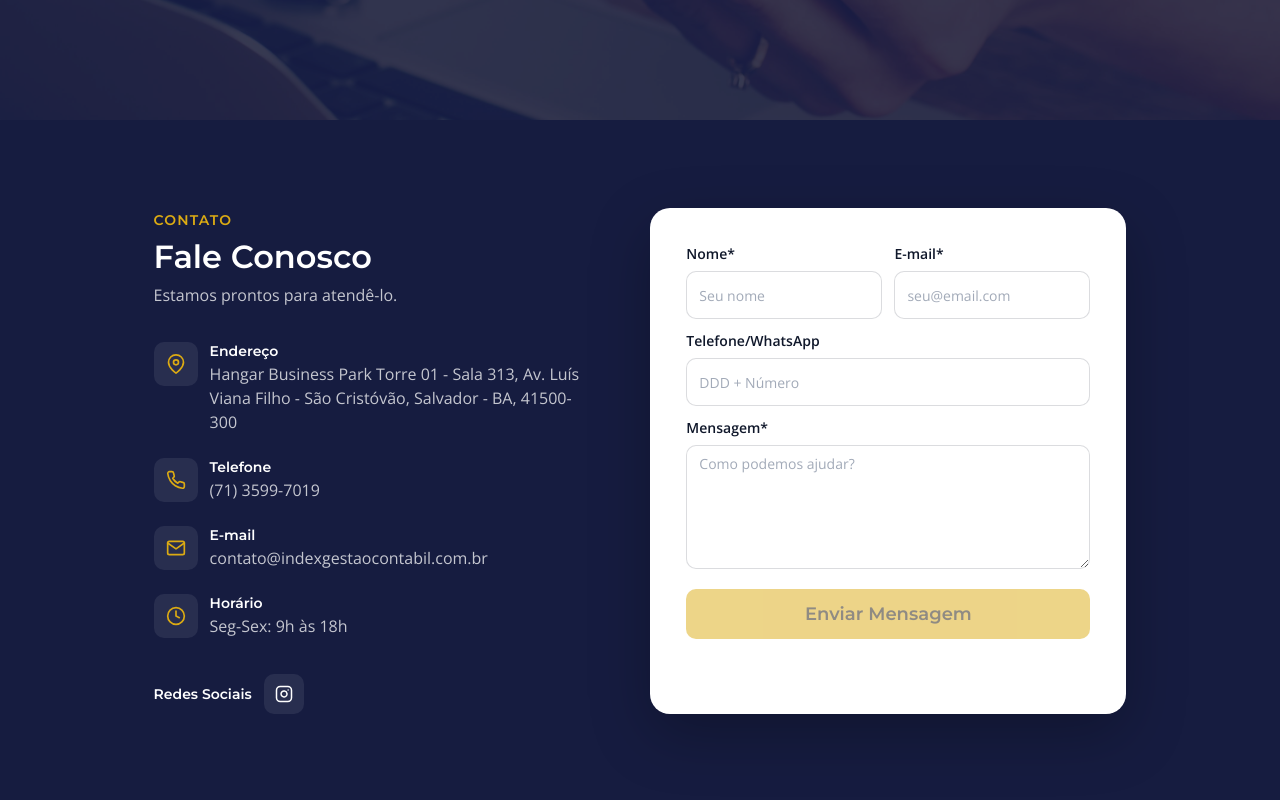
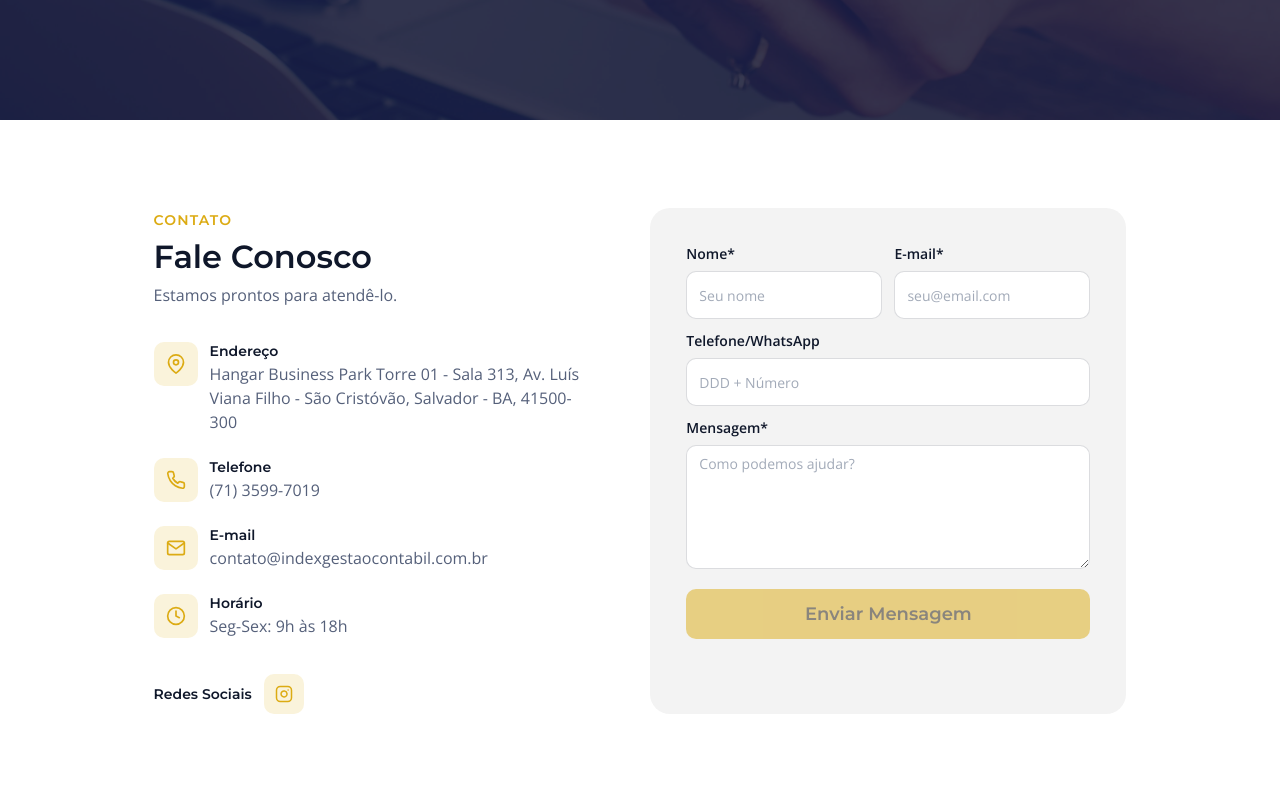
Before and after one commit to indexgestaocontabil/indexgestaocontabil.github.io, a React (Create React App) app: page /contato in a window 1280 px wide. Shown: the part 360-1160 px from the top of the page. Built offline with nearby package versions, Linux system fonts and the light colour scheme.

Commit message:
Add files via upload

```diff
--- a/src/pages/ContactPage/ContactPage.scss
+++ b/src/pages/ContactPage/ContactPage.scss
@@ -9,7 +9,7 @@
     grid-template-columns: 1fr 1.1fr;
     gap: 64px;
     padding: 88px $side-padding-desktop;
-    background: var(--theme-color-1);
+    background: #fff;
 
     @media #{$breakpoint-mobile} {
       grid-template-columns: 1fr;
@@ -19,7 +19,7 @@
   }
 
   .contact-info {
-    color: #fff;
+    color: #0f172a;
 
     .eyebrow {
       display: inline-block;
@@ -36,6 +36,7 @@
       font-family: $font-family-2;
       font-weight: 800;
       font-size: $font-size-7;
+      color: #0f172a;
       margin: 0 0 $base-spacing-small;
 
       @media #{$breakpoint-mobile} {
@@ -44,7 +45,7 @@
     }
 
     > p {
-      color: rgba(255, 255, 255, 0.75);
+      color: #55607a;
       margin: 0 0 $base-spacing-large * 1.5;
     }
 
@@ -66,7 +67,7 @@
           width: 44px;
           height: 44px;
           border-radius: 10px;
-          background: rgba(255, 255, 255, 0.08);
+          background: rgba(220, 171, 19, 0.15);
           color: var(--theme-color-2);
           font-size: 20px;
         }
@@ -76,12 +77,13 @@
           font-family: $font-family-2;
           font-weight: 700;
           font-size: $font-size-1;
+          color: #0f172a;
           margin-bottom: 2px;
         }
 
         a,
         .value {
-          color: rgba(255, 255, 255, 0.75);
+          color: #55607a;
           text-decoration: none;
           line-height: 1.5em;
         }
@@ -101,6 +103,7 @@
         font-family: $font-family-2;
         font-weight: 700;
         font-size: $font-size-1;
+        color: #0f172a;
       }
 
       .social-icon {
@@ -109,8 +112,8 @@
         width: 40px;
         height: 40px;
         border-radius: 10px;
-        background: rgba(255, 255, 255, 0.08);
-        color: #fff;
+        background: rgba(220, 171, 19, 0.15);
+        color: var(--theme-color-2);
         font-size: 18px;
         text-decoration: none;
         transition: background 0.2s ease, color 0.2s ease;
@@ -124,10 +127,9 @@
   }
 
   .contact-form-card {
-    background: #fff;
+    background: var(--theme-color-6);
     border-radius: 20px;
     padding: $base-spacing-large * 1.5;
-    box-shadow: 0 20px 60px rgba(0, 0, 0, 0.25);
 
     @media #{$breakpoint-mobile} {
       padding: $base-spacing-large;
```
